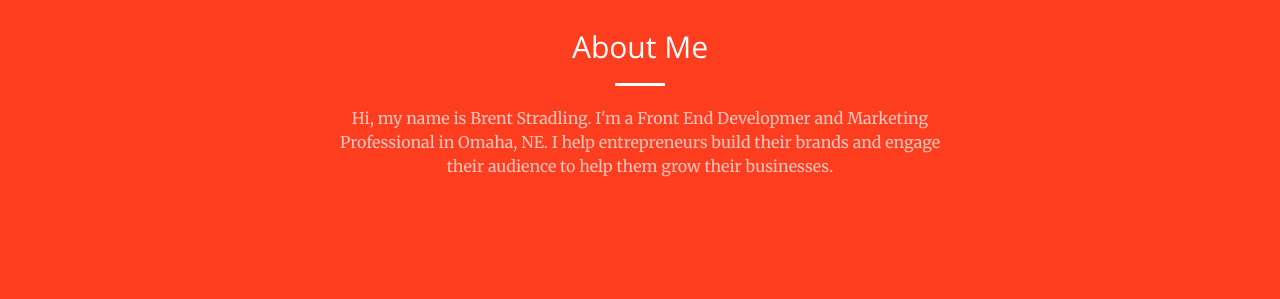
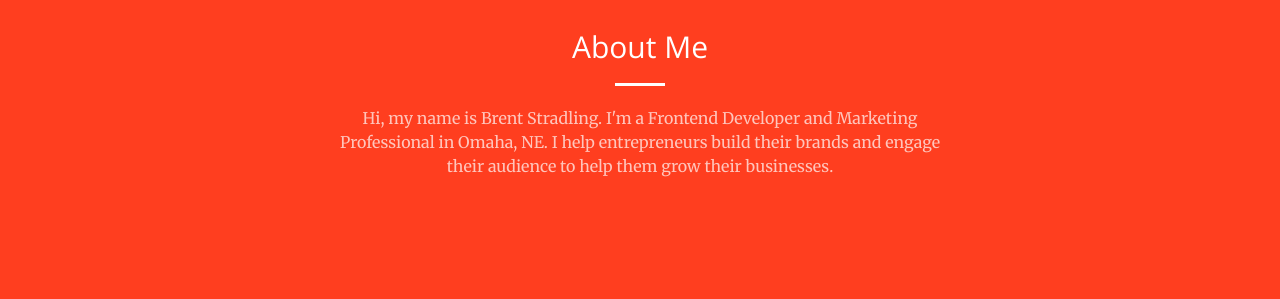
Before and after one commit to Bracketeer/bracketeer.github.io, a Jekyll site: the page built from index.html, in a window 1280 px wide and 900 px high, scrolled down 818 px. Shown: the part 152-451 px from the top of the window. Built offline with Jekyll 4.4.1, drawn with Linux system fonts in a browser that asks for light colours.

Commit message:
Update call-to-action.html

```diff
--- a/_includes/call-to-action.html
+++ b/_includes/call-to-action.html
@@ -4,7 +4,7 @@
             <div class="col-lg-6 col-lg-offset-3 text-center">
                 <h2 class="section-heading">About Me</h2>
                 <hr class="light">
-                <p class="text-faded">Hi, my name is Brent Stradling. I'm a Front End Developmer and Marketing Professional in Omaha, NE. I help entrepreneurs build their brands and engage their audience to help them grow their businesses.</p>
+                <p class="text-faded">Hi, my name is Brent Stradling. I'm a Frontend Developer and Marketing Professional in Omaha, NE. I help entrepreneurs build their brands and engage their audience to help them grow their businesses.</p>
             </div>
             <div class="col-lg-4 spacer-section text-center">
                 <h3 class="section-heading">Experience</h3>
```
